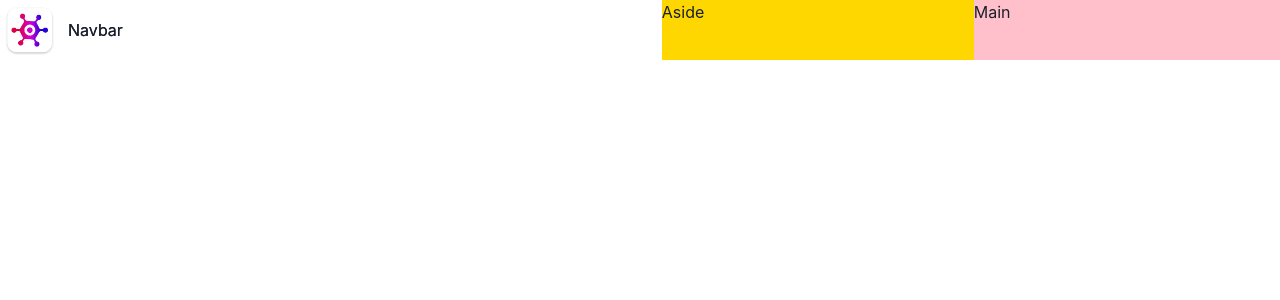
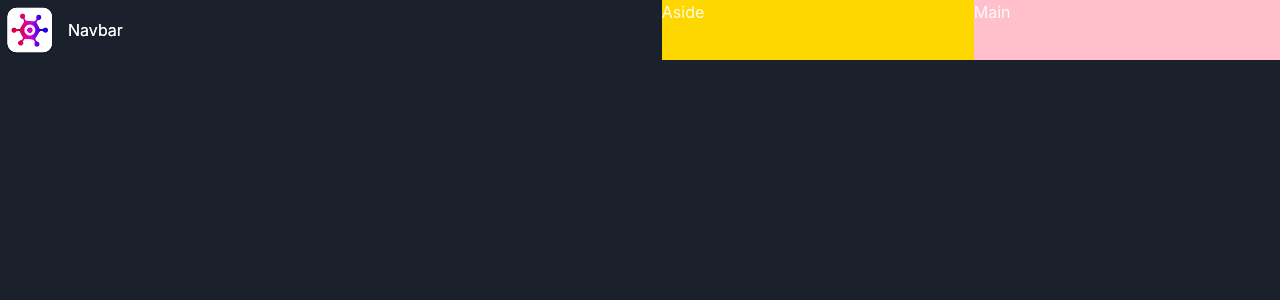
Before and after one commit to HersiYussuf/game-hub, a React (Vite) app: page / in a window 1280 px wide. Shown: the top 300 px of the page. Built offline with nearby package versions, Linux system fonts and the light colour scheme.

Commit message:
implement dark mode

```diff
--- /dev/null
+++ b/src/assets/theme.ts
@@ -0,0 +1,6 @@
+import { extendTheme, ThemeConfig } from '@chakra-ui/react';
+const config: ThemeConfig = {
+    initialColorMode: 'dark'
+};
+const theme = extendTheme({ config });
+export default theme;
--- a/src/main.tsx
+++ b/src/main.tsx
@@ -1,11 +1,13 @@
 import React from "react";
 import ReactDOM from "react-dom/client";
-import { ChakraProvider } from "@chakra-ui/react";
+import { ChakraProvider, ColorModeScript } from "@chakra-ui/react";
 import App from "./App.tsx";
+import theme from "./assets/theme";
 
 ReactDOM.createRoot(document.getElementById("root")!).render(
   <React.StrictMode>
-    <ChakraProvider>
+    <ChakraProvider theme={theme}>
+      <ColorModeScript initialColorMode={theme.config.initialColorMode} />
       <App />
     </ChakraProvider>
   </React.StrictMode>
```
